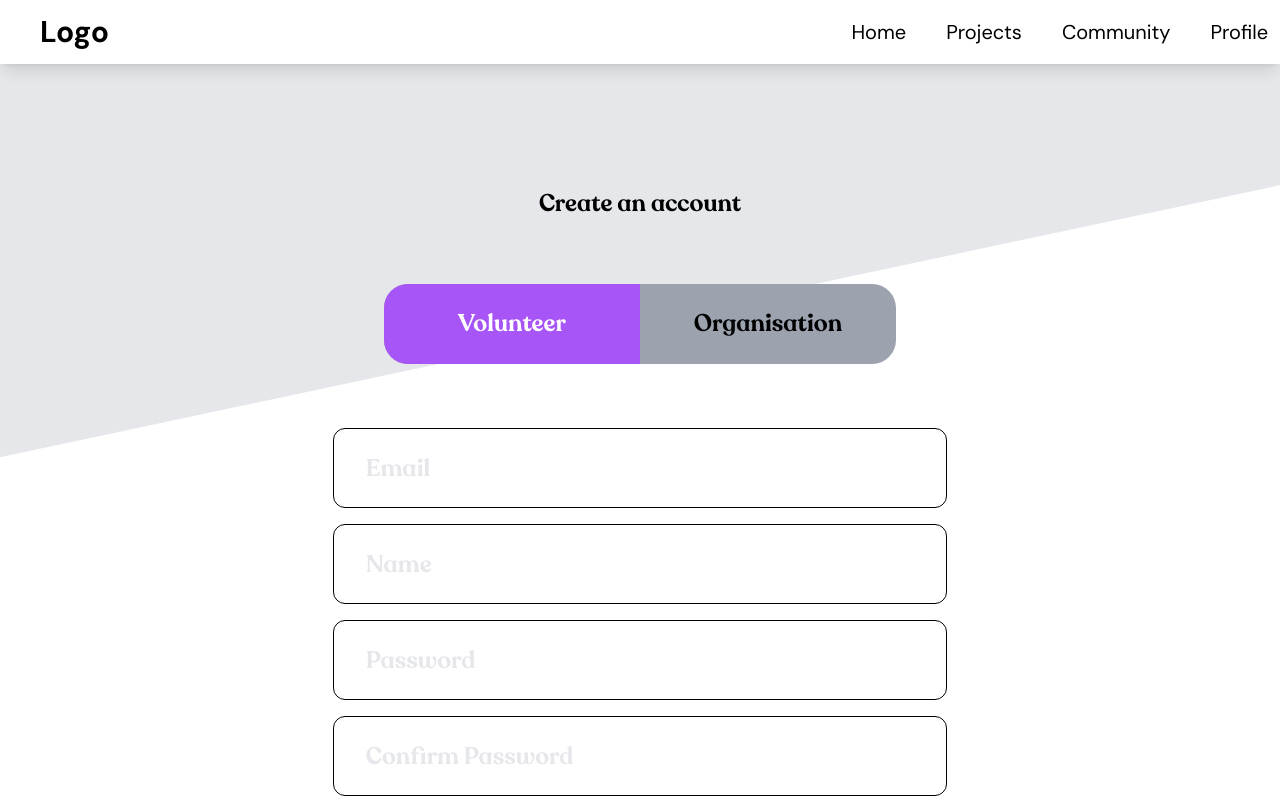
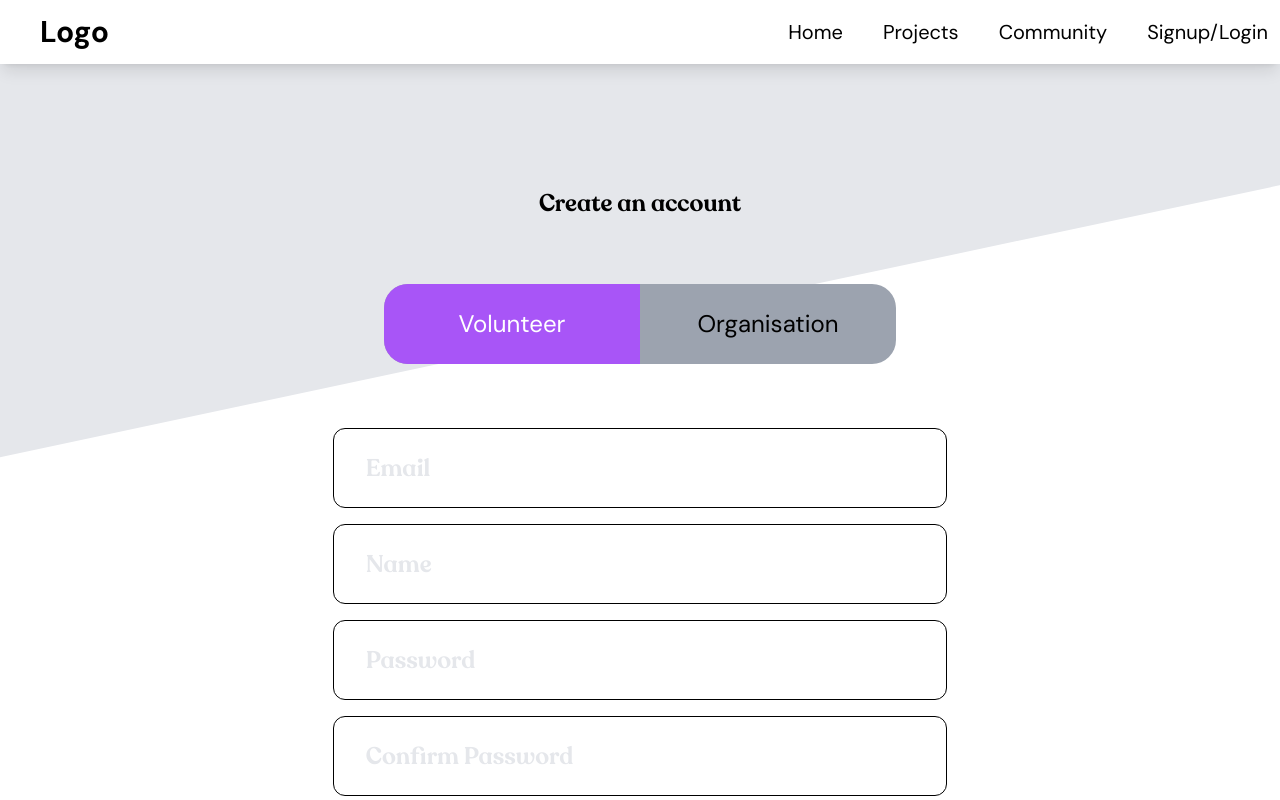
Before and after one commit to smu-hack-dsc/Team-01-Project, a React (Create React App) app in the folder frontend/: page /signup in a window 1280 px wide. Built offline with nearby package versions, Linux system fonts and the light colour scheme; no server answers.

Commit message:
added signup/login logic to navbar

```diff
--- a/frontend/src/components/Filter.jsx
+++ b/frontend/src/components/Filter.jsx
@@ -7,13 +7,6 @@ const Filter = ({ categorySubcategories }) => {
   const projectsData = [
     // project data for filtering logic? idk
   ];
-
-  // const categorySubcategories = {
-  //   'My Interests': ['interest1', 'interest2', 'interest3'],
-  //   'VO': ['vo1', 'vo2', 'vo3'],
-  //   'Skill': ['skill1', 'skill2', 'skill3'],
-  //   'Date': ['idk what to do for date lol'],
-  // };
 
   const categories = Object.keys(categorySubcategories);
 
@@ -30,7 +23,7 @@ const Filter = ({ categorySubcategories }) => {
   };
 
   const filteredProjects = projectsData.filter((project) => {
-    if (!selectedCategory && !selectedSubCategory) return true; // If no category or subcategory is selected, show all projects
+    if (!selectedCategory && !selectedSubCategory) return true;
 
     if (selectedSubCategory) {
       // Filter based on both category and subcategory
--- a/frontend/src/components/LoginSignup/ToggleSwitch.jsx
+++ b/frontend/src/components/LoginSignup/ToggleSwitch.jsx
@@ -16,13 +16,13 @@ const ToggleSwitch = ({handleToggleChange}) => {
       <div class="w-3/5 h-20 bg-gray-400 cursor-pointer items-center rounded-3xl" onClick={handleChange}>
         {isOption1Selected ? (
           <div class="flex flex-row">
-            <div class="flex w-3/6 h-20 items-center justify-center text-center font-RecoletaAlt text-2xl bg-purple-500 text-white rounded-l-3xl">Volunteer</div>
-            <div class="flex w-3/6 h-20 items-center justify-center text-center font-RecoletaAlt text-2xl ">Organisation</div>
+            <div class="flex w-3/6 h-20 items-center justify-center text-center font-DMSans text-2xl bg-purple-500 text-white rounded-l-3xl">Volunteer</div>
+            <div class="flex w-3/6 h-20 items-center justify-center text-center font-DMSans text-2xl ">Organisation</div>
           </div>
         ) : (
           <div class="flex flex-row">
-            <div class="flex w-3/6 h-20 items-center justify-center text-center font-RecoletaAlt text-2xl">Volunteer</div>
-            <div class="flex w-3/6 h-20 items-center justify-center text-center font-RecoletaAlt text-2xl bg-purple-500 text-white rounded-r-3xl">Organisation</div>
+            <div class="flex w-3/6 h-20 items-center justify-center text-center font-DMSans text-2xl">Volunteer</div>
+            <div class="flex w-3/6 h-20 items-center justify-center text-center font-DMSans text-2xl bg-purple-500 text-white rounded-r-3xl">Organisation</div>
           </div>
         )}
 
--- a/frontend/src/components/NavBar.jsx
+++ b/frontend/src/components/NavBar.jsx
@@ -13,6 +13,7 @@ import { IonIcon } from '@ionic/react';
 import { menuOutline } from 'ionicons/icons';
 import VOProfile from 'pages/VOProfile';
 import VOProject from 'pages/VOProject';
+import api from '../api';
 
 const Navbar = () => {
   const [isMenuOpen, setMenuOpen] = useState(false);
@@ -28,6 +29,23 @@ const Navbar = () => {
       setMenuOpen(false);
     }
   };
+
+  const [isLoggedIn, setIsLoggedIn] = useState(false);
+
+  const checkLoginStatus = async () => {
+    try {
+      const response = await api.get('/user/profile');
+      setIsLoggedIn(response.data.isLoggedIn);
+    } catch (error) {
+      if (error.response && error.response.status === 401) {
+        console.log('Error checking login status: ', error);
+      }
+    }
+  };
+
+  useEffect(() => {
+    checkLoginStatus();
+  }, []);
 
   useEffect(() => {
     if (isMenuOpen) {
@@ -80,7 +98,7 @@ const Navbar = () => {
                   className="text-black hover:bg-gray-200 px-3 py-2 rounded-md text-sm font-medium text-xl"
                   activeClassName="bg-gray-200"
                 >
-                  Profile
+                  {isLoggedIn ? "Profile" : "Signup/Login"}
                 </NavLink>
               </div>
             </div>
@@ -144,7 +162,7 @@ const Navbar = () => {
                 className="block text-black hover:bg-gray-200 px-3 py-2 rounded-md text-base font-medium"
                 activeClassName="bg-gray-200"
               >
-                Profile
+                {isLoggedIn ? "Profile" : "Signup/Login"}
               </NavLink>
             </div>
           </div>
```
Also changed, not shown: 1 other file (tests, documents, lock files or other folders).
